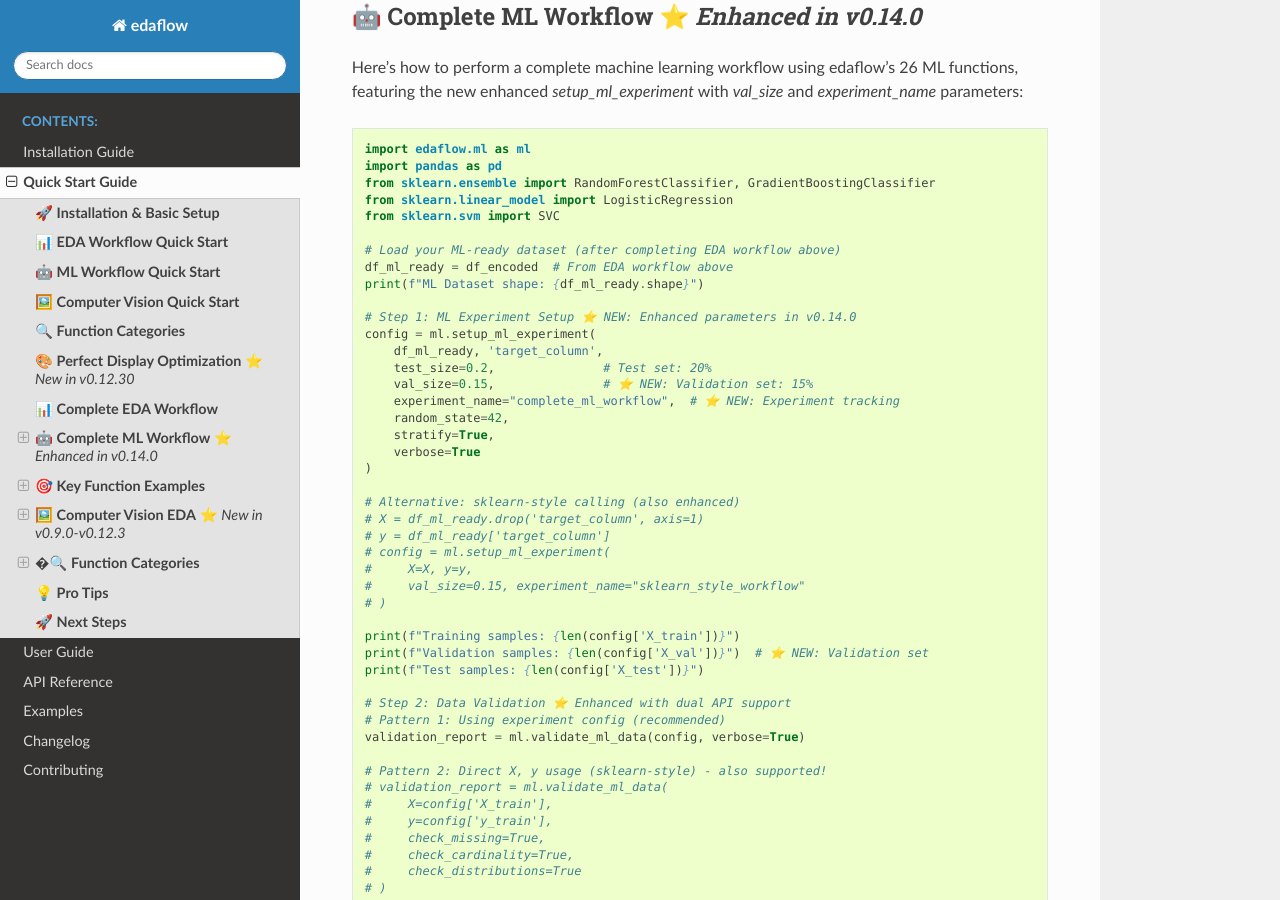
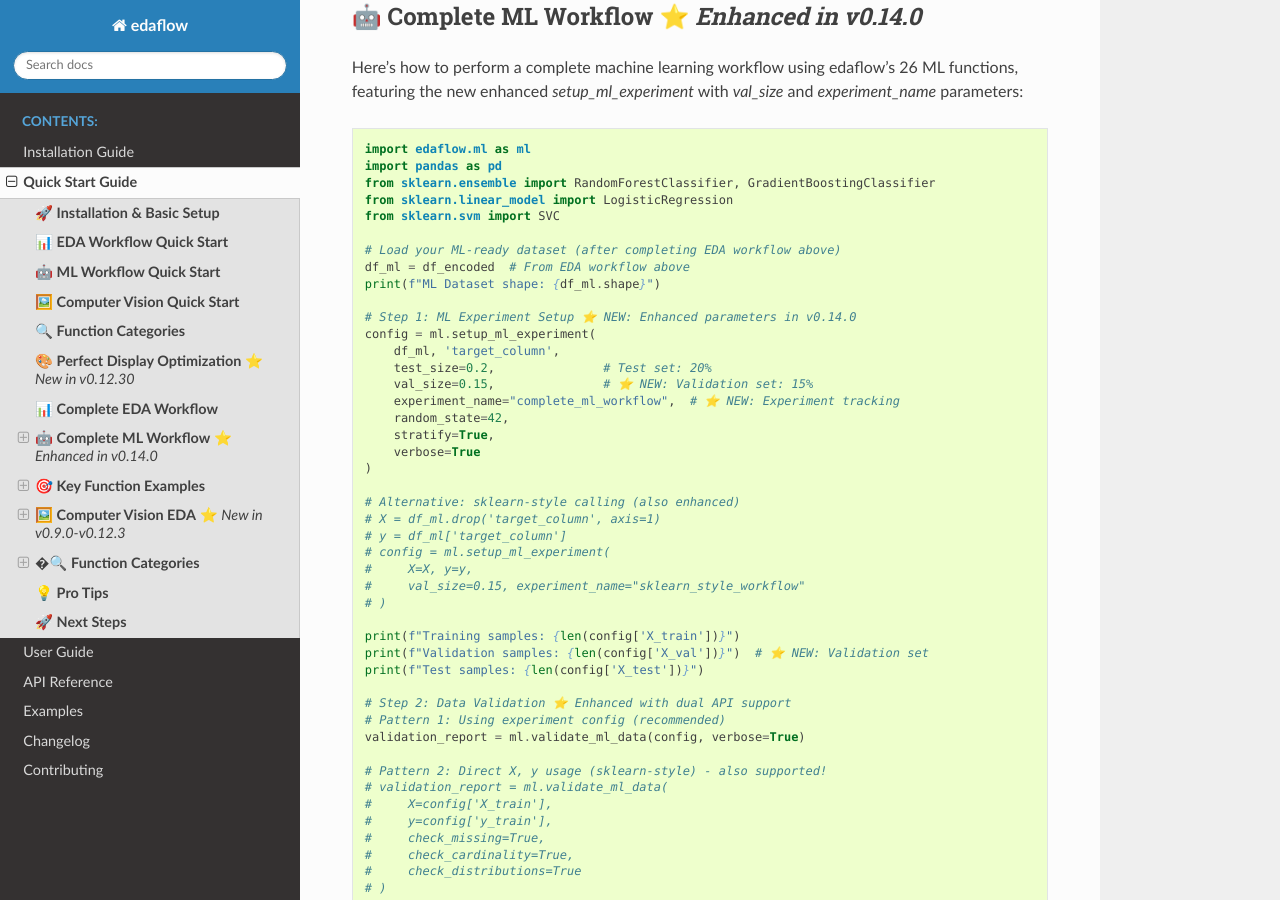
Before and after one commit to evanlow/edaflow, a Sphinx documentation site: the page built from docs/source/quickstart.rst, in a window 1280 px wide and 900 px high, scrolled down 5827 px. Built offline with Sphinx 7.4.7 and the Read the Docs theme 3.1.0, drawn with Linux system fonts in a browser that asks for light colours; pages that are not in the unit, such as notebooks, are missing from menus.

Commit message:
CRITICAL: Fix NameError in Step 9 - consistent DataFrame naming
Fixed NameError: name 'df_ml_ready' is not defined in Step 9:

docs/source/quickstart.rst:
- Line 331: df_ml_ready  df_ml (variable assignment)
- Line 332: df_ml_ready.shape  df_ml.shape (print statement)
- Line 336: df_ml_ready  df_ml (setup_ml_experiment)
- Line 346-347: df_ml_ready  df_ml (commented examples)
- Line 513: df_ml_ready.shape  df_ml.shape (metadata)

Root Cause: Inconsistent DataFrame variable naming throughout workflow.
The variable 'df_ml_ready' was used inconsistently when 'df_ml' should
be the standard name for the processed ML dataset.

This fixes the NameError in Step 9 model artifacts saving.

```diff
--- a/docs/source/quickstart.rst
+++ b/docs/source/quickstart.rst
@@ -328,12 +328,12 @@ Here's how to perform a complete machine learning workflow using edaflow's 26 ML
    from sklearn.svm import SVC
 
    # Load your ML-ready dataset (after completing EDA workflow above)
-   df_ml_ready = df_encoded  # From EDA workflow above
-   print(f"ML Dataset shape: {df_ml_ready.shape}")
+   df_ml = df_encoded  # From EDA workflow above
+   print(f"ML Dataset shape: {df_ml.shape}")
 
    # Step 1: ML Experiment Setup ⭐ NEW: Enhanced parameters in v0.14.0
    config = ml.setup_ml_experiment(
-       df_ml_ready, 'target_column',
+       df_ml, 'target_column',
        test_size=0.2,               # Test set: 20%
        val_size=0.15,               # ⭐ NEW: Validation set: 15%
        experiment_name="complete_ml_workflow",  # ⭐ NEW: Experiment tracking
@@ -343,8 +343,8 @@ Here's how to perform a complete machine learning workflow using edaflow's 26 ML
    )
 
    # Alternative: sklearn-style calling (also enhanced)
-   # X = df_ml_ready.drop('target_column', axis=1)
-   # y = df_ml_ready['target_column']
+   # X = df_ml.drop('target_column', axis=1)
+   # y = df_ml['target_column']
    # config = ml.setup_ml_experiment(
    #     X=X, y=y,
    #     val_size=0.15, experiment_name="sklearn_style_workflow"
@@ -510,7 +510,7 @@ Here's how to perform a complete machine learning workflow using edaflow's 26 ML
        metadata={
            'experiment_name': config['experiment_name'],  # ⭐ NEW: Experiment tracking
            'training_date': pd.Timestamp.now().strftime('%Y-%m-%d'),
-           'data_shape': df_ml_ready.shape,
+           'data_shape': df_ml.shape,
            'feature_count': len(config['feature_names'])
        }
    )
```
